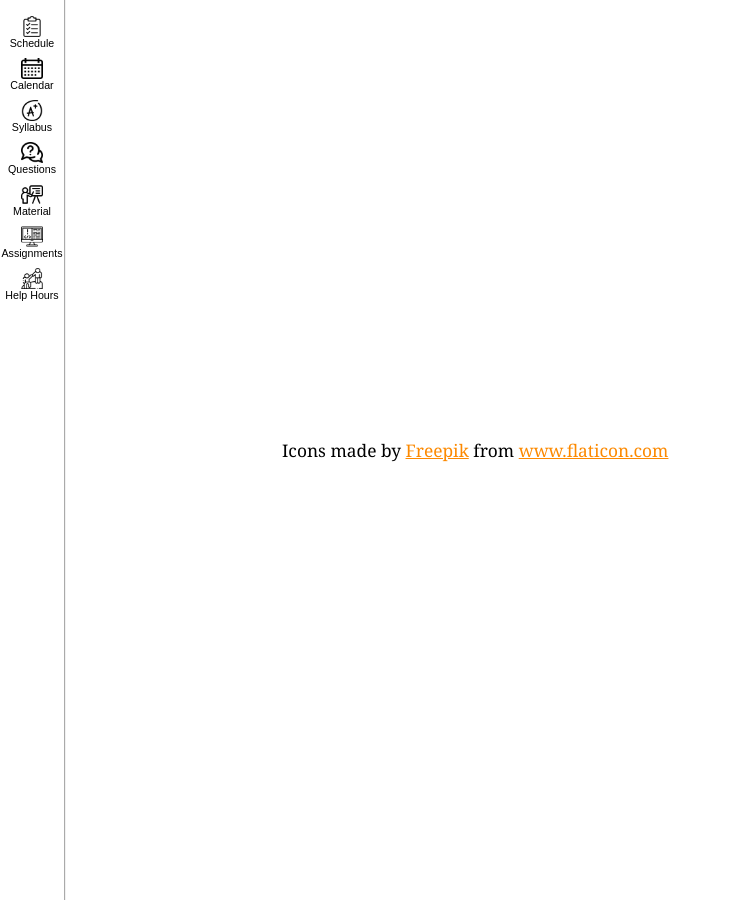
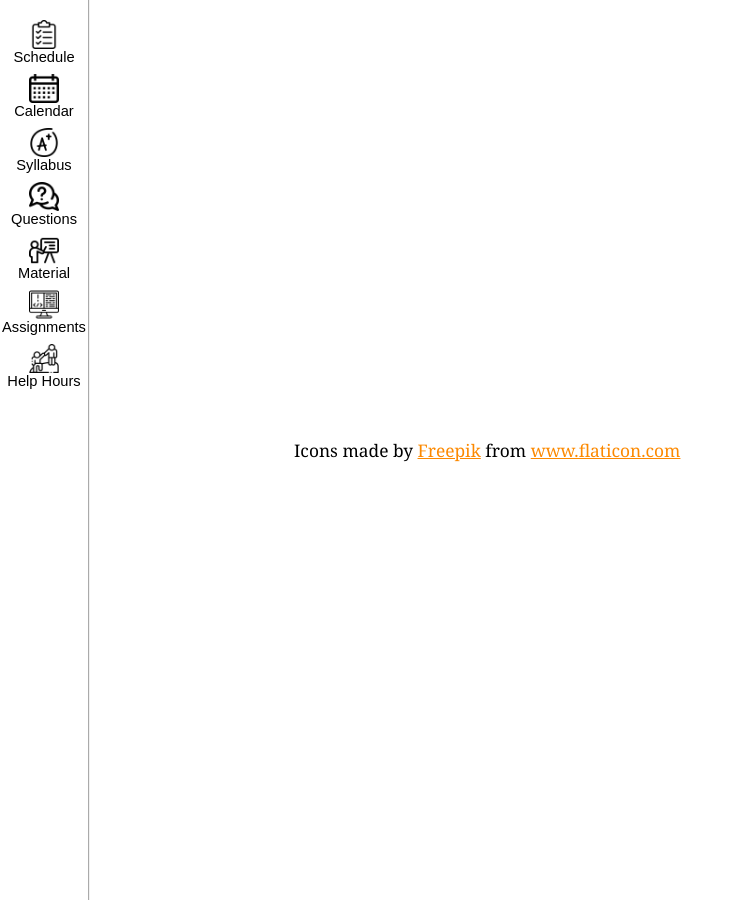
Before and after one commit to ucsd-cse11-w22/ucsd-cse11-w22.github.io, a Jekyll site: the page built from credits.md, in a window 1280 px wide. Shown: the whole page, without its empty margins (0-741 px from the left). Built offline with Jekyll 4.4.1, drawn with Linux system fonts in a browser that asks for light colours.

Commit message:
Update with-sidebar.css

```diff
--- a/css/with-sidebar.css
+++ b/css/with-sidebar.css
@@ -10,7 +10,7 @@ html, body {
 
 .sidebar {
     padding-top: 1em;
-    font-size: 8pt;
+    font-size: 11pt;
     width: 6em;
     background-color: white;
     box-shadow: 1px 0px 1px #aaaaaa;
```
